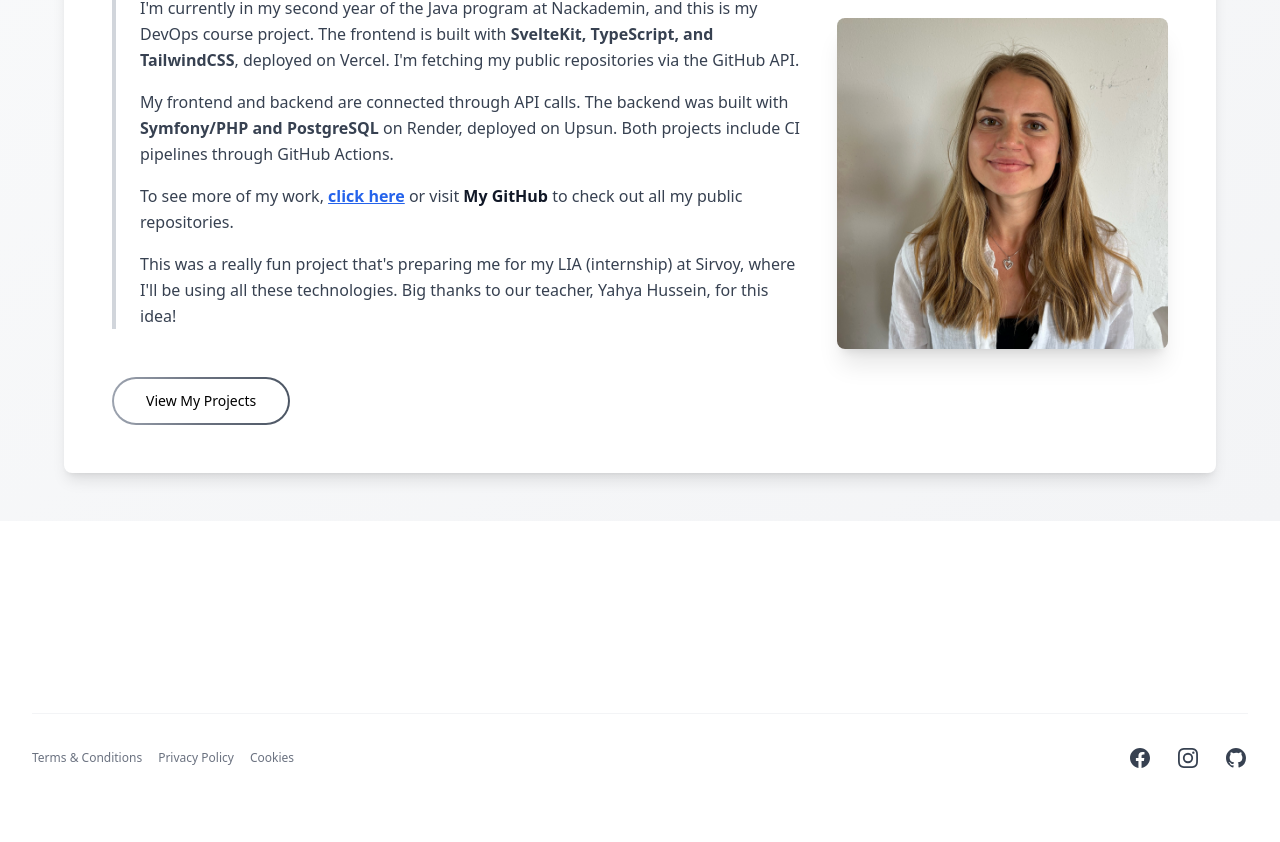
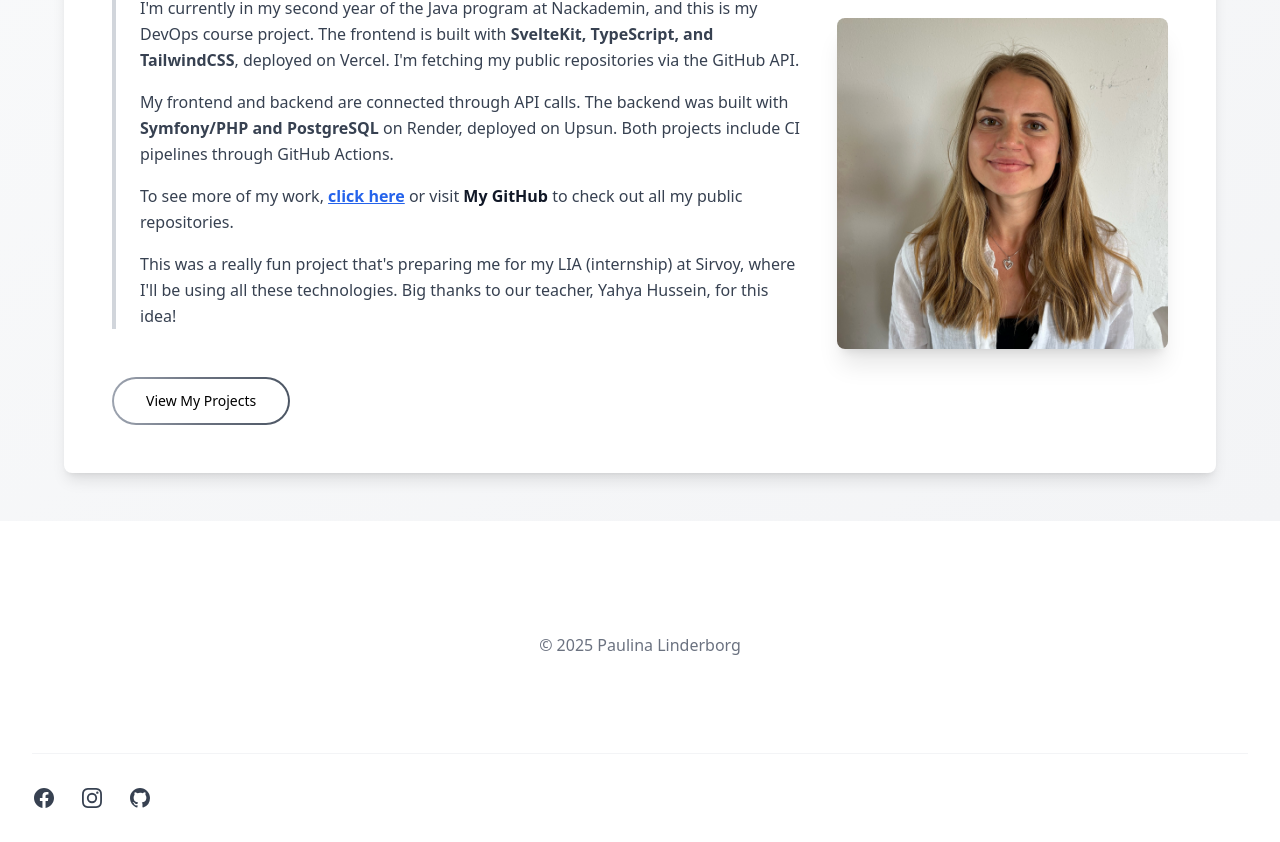
Before and after one commit to PauliLinde/PortfolioSvelteKit, a SvelteKit app: page / in a window 1280 px wide. Shown: the part 394-1236 px from the top of the page. Before the commit the page ends 1196 px from the top, so only its background shows below. Built offline with nearby package versions, Linux system fonts and the light colour scheme.

Commit message:
Adding copyrights to footer

```diff
--- a/src/routes/+layout.svelte
+++ b/src/routes/+layout.svelte
@@ -37,22 +37,15 @@
 <footer class="bg-white">
 	<div class="mx-auto max-w-screen-xl px-4 pt-16 pb-8 sm:px-6 lg:px-8 lg:pt-24">
 
+		<div class="text-center">
+			<p class="mx-auto mt-4 max-w-sm text-gray-500">
+				&copy; 2025 Paulina Linderborg
+			</p>
+		</div>
+
 		<div
 			class="mt-16 border-t border-gray-100 pt-8 sm:flex sm:items-center sm:justify-between lg:mt-24"
 		>
-			<ul class="flex flex-wrap justify-center gap-4 text-xs lg:justify-end">
-				<li>
-					<a href="#" class="text-gray-500 transition hover:opacity-75"> Terms & Conditions </a>
-				</li>
-
-				<li>
-					<a href="#" class="text-gray-500 transition hover:opacity-75"> Privacy Policy </a>
-				</li>
-
-				<li>
-					<a href="#" class="text-gray-500 transition hover:opacity-75"> Cookies </a>
-				</li>
-			</ul>
 
 			<ul class="mt-8 flex justify-center gap-6 sm:mt-0 lg:justify-end">
 				<li>
```
